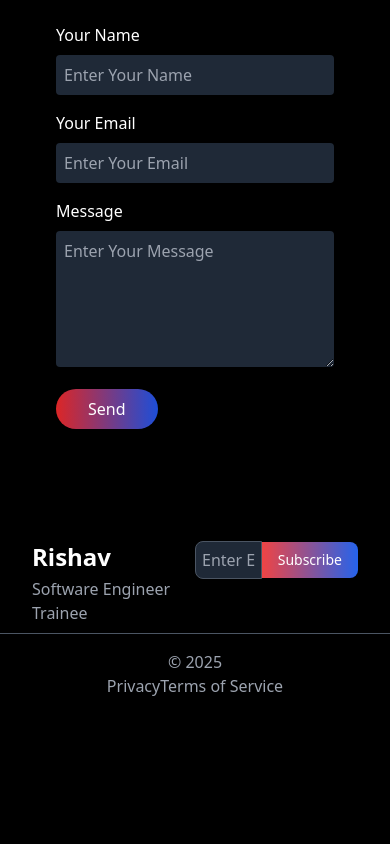
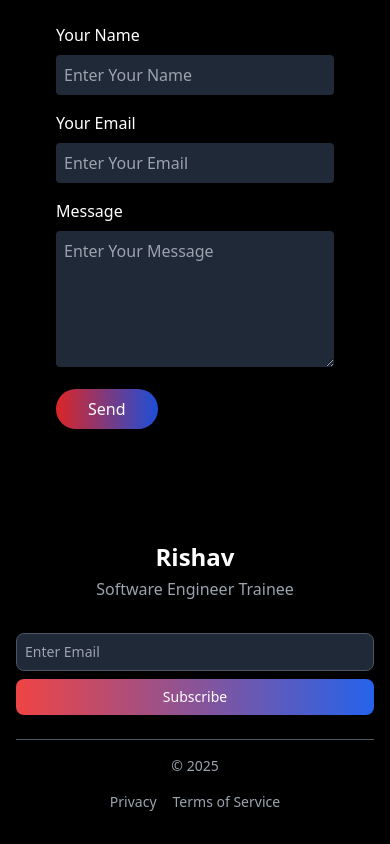
Before and after one commit to Rishav1111/Portfolio, a React (Vite) app: page / in a window 390 px wide. Shown: the part 5823-6667 px from the top of the page. Before the commit the page ends 6553 px from the top, so only its background shows below. Built offline with nearby package versions, Linux system fonts and the light colour scheme.

Commit message:
fix(): responsive footer

```diff
--- a/src/components/Footer.jsx
+++ b/src/components/Footer.jsx
@@ -2,38 +2,43 @@ const Footer = () => {
   return (
     <footer>
       <div className="bg-black text-white py-8">
-        <div className="container mx-auto px-8 flex text-white">
-          <div className="flex-1">
+        <div className="container mx-auto px-4 md:px-8 lg:px-16">
+          <div className="flex flex-col md:flex-row md:items-center md:justify-between gap-6 mb-6">
+            <div className="flex-1 text-center md:text-left">
               <h3 className="text-2xl font-bold mb-1">Rishav</h3>
               <p className="text-gray-400 mb-2">Software Engineer Trainee</p>
             </div>
 
-          <div className="flex-1 w-full">
-            <form className="flex items-center justify-center">
+            <div className="flex-1 w-full md:w-auto">
+              <form className="flex flex-col sm:flex-row items-stretch sm:items-center gap-2">
                 <input
                   type="email"
                   placeholder="Enter Email"
-                className="w-full p-1.5 rounded-l-lg bg-gray-800 border border-gray-600 focus:outline-none focus:border-blue-400"
+                  className="flex-1 p-2 sm:p-1.5 rounded-lg sm:rounded-l-lg sm:rounded-r-none bg-gray-800 border border-gray-600 focus:outline-none focus:border-blue-400 text-sm"
                 />
                 <button
                   type="submit"
-                className="w-22 text-sm bg-gradient-to-r from-red-500 to-blue-600 text-white transform transition-transform duration-300 hover:scale-105 px-4 py-2 rounded-r-lg"
+                  className="w-full sm:w-auto text-sm bg-gradient-to-r from-red-500 to-blue-600 text-white transform transition-transform duration-300 hover:scale-105 px-4 py-2 rounded-lg sm:rounded-r-lg sm:rounded-l-none whitespace-nowrap"
                 >
                   Subscribe
                 </button>
               </form>
             </div>
           </div>
-        <div className="border-t border-gray-600 pt-4 flex flex-col md:flex-row justify-between items-center">
-          <p className="text-gray-400">&copy; {new Date().getFullYear()}</p>
 
-          <div className="flex spce-x-4">
-            <a href="#" className="text-gray-400 hiver:text-white">
+          <div className="border-t border-gray-600 pt-4 mt-4">
+            <div className="flex flex-col md:flex-row justify-between items-center gap-4">
+              <p className="text-gray-400 text-sm">&copy; {new Date().getFullYear()}</p>
+
+              <div className="flex space-x-4">
+                <a href="#" className="text-gray-400 hover:text-white text-sm transition-colors">
                   Privacy
                 </a>
-            <a href="#" className="text-gray-400 hiver:text-white">
+                <a href="#" className="text-gray-400 hover:text-white text-sm transition-colors">
                   Terms of Service
                 </a>
+              </div>
+            </div>
           </div>
         </div>
       </div>
--- a/src/components/Navbar.jsx
+++ b/src/components/Navbar.jsx
@@ -44,11 +44,6 @@ const Navbar = () => {
             Contact
           </a>
         </div>
-
-        {/* Desktop Connect Button - hidden on mobile */}
-        <button className="bg-gradient-to-r from-red-600 to-blue-700 text-white hidden lg:inline-block transform transition-transform duration-300 hover:scale-105 px-4 py-2 rounded-full">
-          Connect Me
-        </button>
 
         {/* Mobile Menu Button - visible only on mobile */}
         <button
```
Lines whose indentation alone changed are shown as unchanged.
